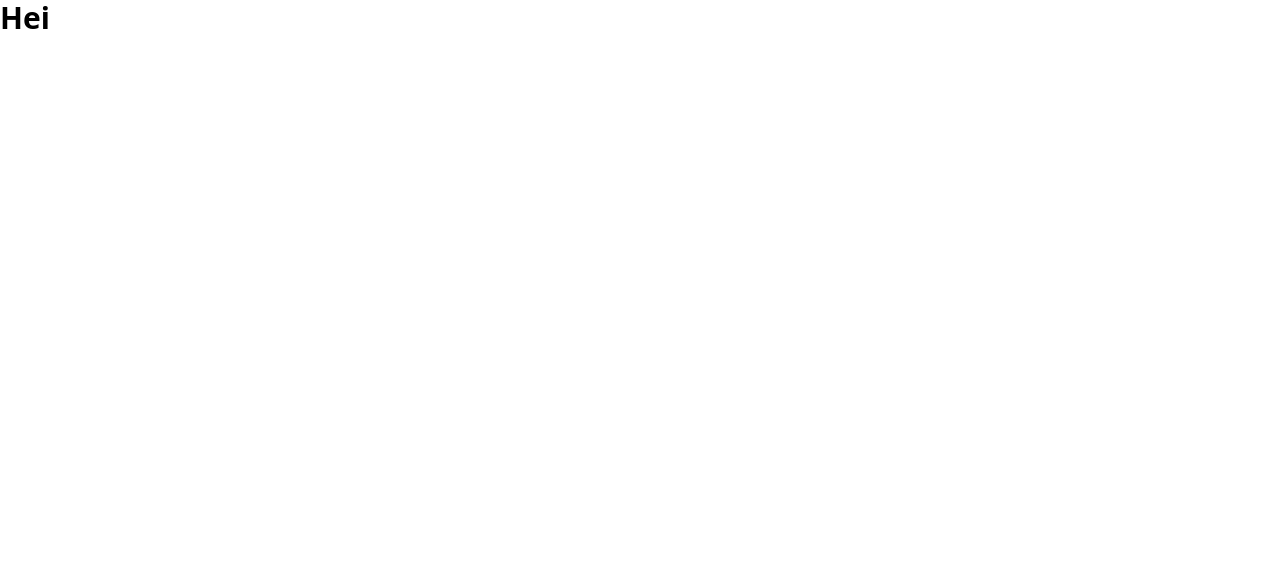
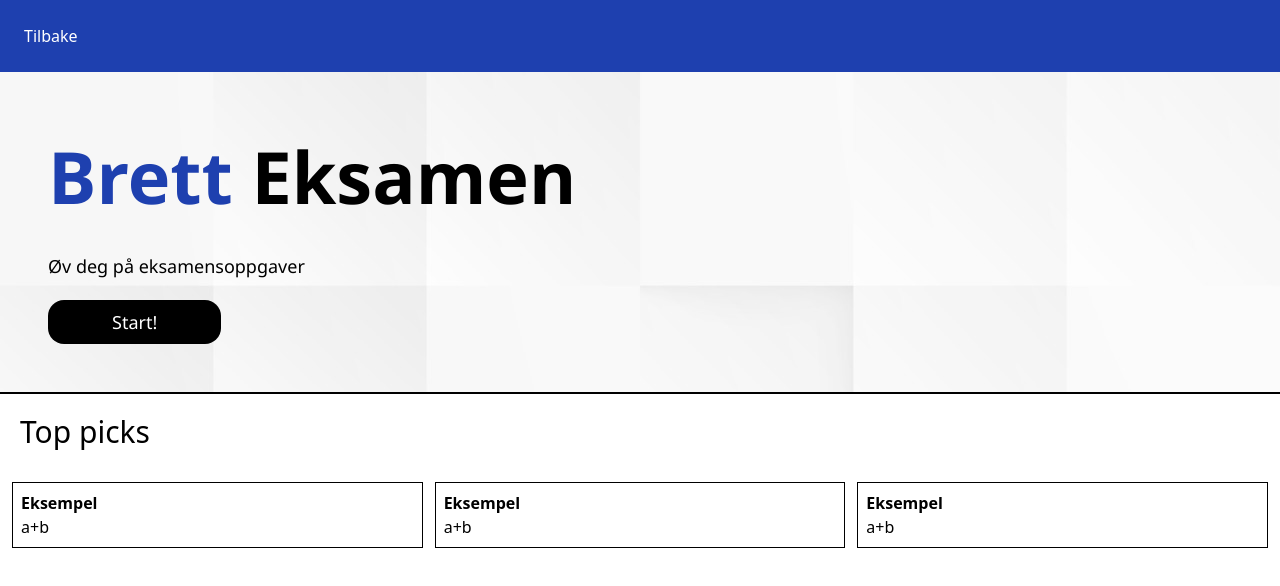
Before and after one commit to heiken1108/Eksamensbrettern, a Next.js app: page / in a window 1280 px wide. Shown: the top 586 px of the page. Built offline with nearby package versions, Linux system fonts and the light colour scheme.

Commit message:
Added Navbar, TaskCard, routing, and types for tasks and operators used

```diff
--- /dev/null
+++ b/src/components/Navbar/Navbar.tsx
@@ -0,0 +1,12 @@
+import { useRouter } from "next/router";
+
+export default function Navbar() {
+    const router = useRouter();
+    return (
+        <nav className="flex items-center justify-between flex-wrap p-6 bg-blue-800">
+            <button className="flex items-center flex-shrink-0 text-white mr-6" onClick={() => {router.push(".")}}>
+                Tilbake
+            </button>
+        </nav>
+    )
+}
--- /dev/null
+++ b/src/components/TaskCard/TaskCard.tsx
@@ -0,0 +1,18 @@
+import { useRouter } from "next/router";
+import { ITask } from "../../data/types";
+
+export default function TaskCard({task}: {task: ITask}) {
+    const router = useRouter();
+
+    const handleCardClik = () => {
+        const taskId = task._id;
+        router.push(`/tasks/${taskId}`);
+    }
+
+    return (
+        <div className="flex justify-start flex-col border-black border p-2 cursor-pointer" onClick={handleCardClik}>
+            <h1 className="font-bold">{task.title}</h1>
+            <h2>{task.textualVersion}</h2>
+        </div>
+    )
+}
--- /dev/null
+++ b/src/data/types.ts
@@ -0,0 +1,14 @@
+export interface ITask {
+    _id: string;
+    title: string;
+    description: string;
+    approved: boolean;
+    latexVersion?: string;
+    ordinaryVersion: string;
+    textualVersion: string;
+    solutionSteps: string[];
+    variables: string[];
+    operators: string[];
+    example: string;
+    exampleSolution: string;
+}
--- a/src/pages/_app.tsx
+++ b/src/pages/_app.tsx
@@ -1,9 +1,13 @@
+import Navbar from "../components/Navbar/Navbar";
 import "../styles/globals.css";
 import { AppProps } from "next/app";
 
 function MyApp({ Component, pageProps }: AppProps) {
 return (
+    <>
+    <Navbar />
     <Component {...pageProps} />
+    </>
 );
 }
 
--- a/src/pages/index.tsx
+++ b/src/pages/index.tsx
@@ -1,5 +1,42 @@
+import { useRouter } from "next/router";
+import Navbar from "../components/Navbar/Navbar";
+import TaskCard from "../components/TaskCard/TaskCard";
+import { ITask } from "../data/types";
+
+const exampleTask: ITask = {
+  _id: "6584c66e45b4fce0a881ca64",
+  title: "Eksempel",
+  description: "Eksempel erre",
+  approved: false,
+  ordinaryVersion: "&a&$+$$b$",
+  textualVersion: "a+b",
+  solutionSteps: ["&a&$+$&b&"],
+  variables: ["a", "b"],
+  operators: ["+"],
+  example: "1+2",
+  exampleSolution: "3"
+}
+
 export default function Home() {
+  const router = useRouter();
   return (
-    <h1 className='font-bold text-3xl'>Hei</h1>
+    <>
+    <div id="HeaderDiv" className="flex justify-start bg-slate-50 font-SegoeUI border-b-2 border-black bg-[url('../assets/cube_pattern.jpg')]">
+      <div className="flex-col m-12">
+        <h1 className='font-bold text-7xl py-5'><span className="text-blue-800">Brett</span> Eksamen</h1>
+        <h2 className="text-lg py-5">Øv deg på eksamensoppgaver</h2>
+        <button onClick={() => {router.push("/tasks")}}
+        className="rounded-2xl text-lg text-left py-2 px-16 border-black bg-black text-white">Start!</button>
+      </div>
+    </div>
+    <div id="topPicksDiv" className="flex justify-start flex-col">
+      <h2 className="text-3xl p-5">Top picks</h2>
+      <div className="grid grid-cols-3 gap-3 p-3">
+        <TaskCard task={exampleTask} />
+        <TaskCard task={exampleTask} />
+        <TaskCard task={exampleTask}/>
+      </div>
+    </div>
+    </>
   )
 }
--- a/src/pages/tasks.tsx
+++ b/src/pages/tasks.tsx
@@ -1,24 +1,26 @@
 import type { InferGetServerSidePropsType } from 'next'
-
-type task = {
-  _id: string
-  name: string
-}
+import { ITask } from '../data/types'
+import TaskCard from '../components/TaskCard/TaskCard'
 
 export async function getServerSideProps() {
   const res = await fetch(process.env.API_URI + "/tasks", {
     method: "GET",
   })
-  const tasks: task[] = await res.json()
+  const tasks: ITask[] = await res.json()
   return { props: { tasks }}
 }
 
 export default function Home({ tasks }: InferGetServerSidePropsType<typeof getServerSideProps>) {
   return (
-    <h1>
-      {tasks.map((task) => (
-        <li key={task._id}>{task.name}</li>
-      ))}
-    </h1>
+    <div id="topPicksDiv" className="flex justify-start flex-col">
+      <h2 className="text-3xl p-5">Oppgaver</h2>
+      <div className="grid grid-cols-3 gap-3 p-3">
+        {
+          tasks.map((task: ITask) => {
+            return <TaskCard key={task._id} task={task} />
+          })
+        }
+      </div>
+    </div>
   )
 }
--- /dev/null
+++ b/src/pages/tasks/[id].tsx
@@ -0,0 +1,11 @@
+import { useRouter } from "next/router";
+
+export default function Task() {
+    const router = useRouter();
+    const { id } = router.query
+    return (
+        <div>
+            <h1>Task: {id}</h1>
+        </div>
+    )
+}
--- a/tailwind.config.js
+++ b/tailwind.config.js
@@ -5,7 +5,10 @@ module.exports = {
         "./src/components/**/*.{js,ts,jsx,tsx}",
         ],
   theme: {
-        extend: {},
+        extend: {fontFamily: {
+          SegoeUI: ['Segoe UI', 'Helvetica', 'Arial', 'sans-serif'],
         },
+      },
+    },
   plugins: [],
 }
```
Also changed, not shown: src/data/operators.tsx (added, +9 -0 lines), src/assets/cube_pattern.jpg (added).
